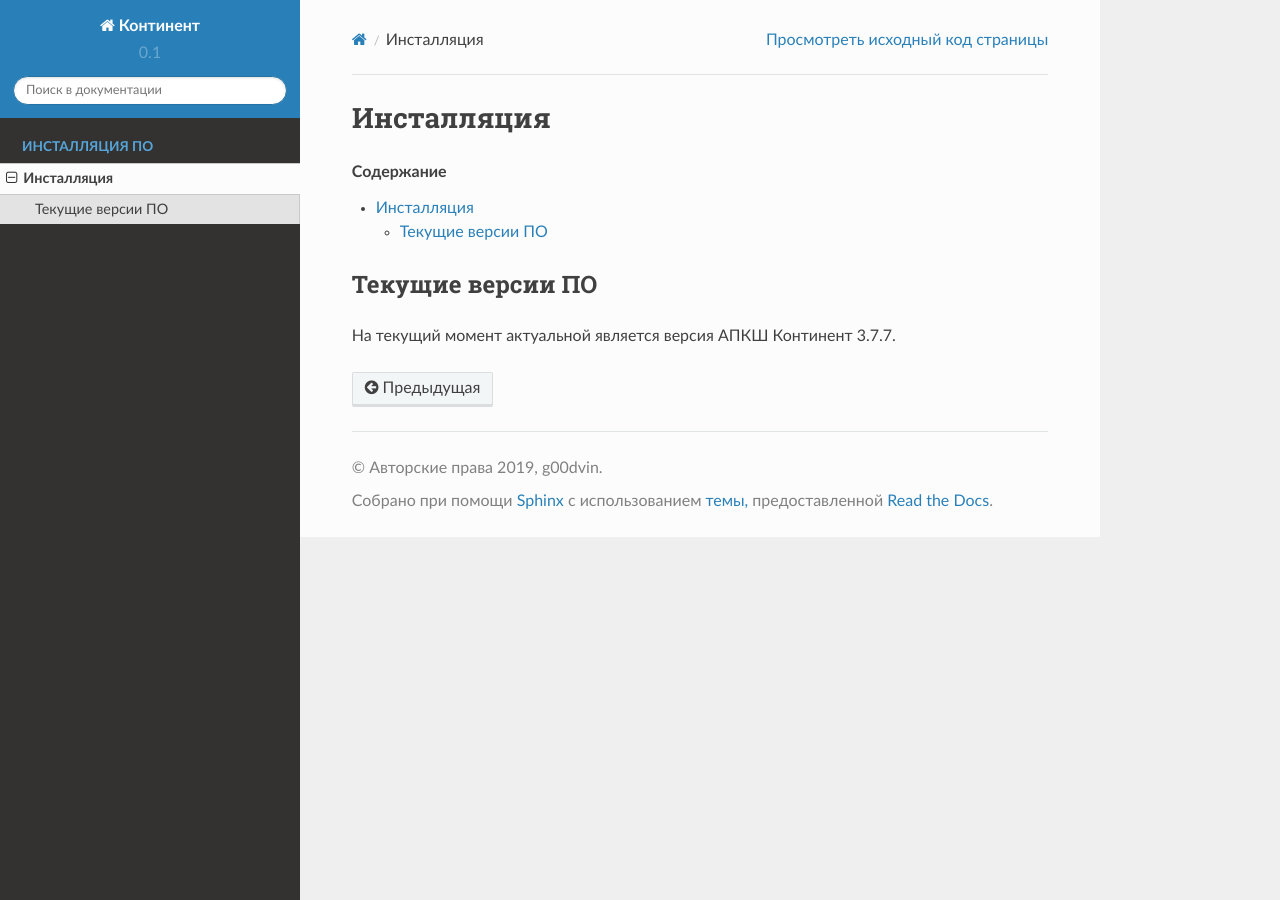
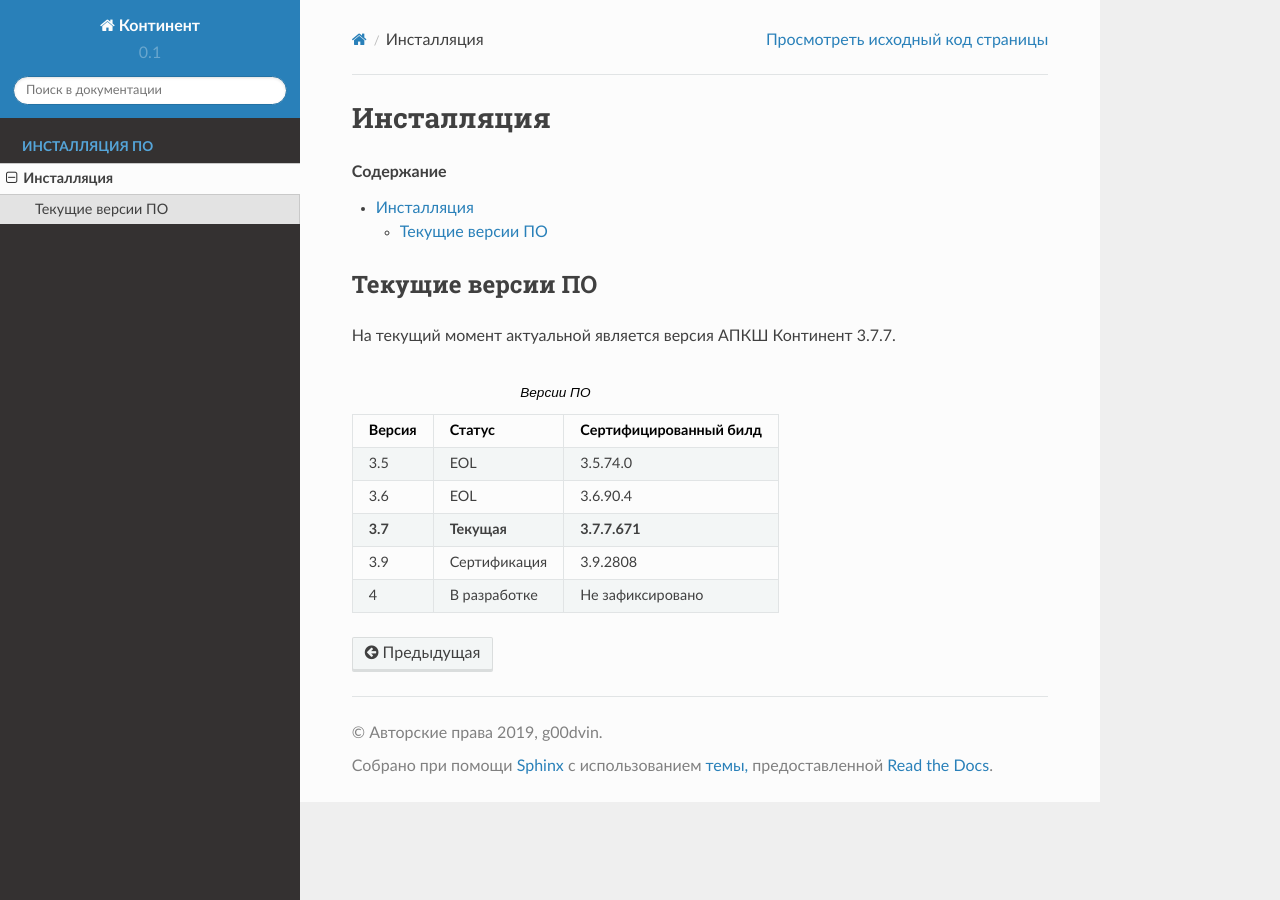
Before and after one commit to g00dvin/continent-faq, a Sphinx documentation site: the page built from docs/installation.rst, in a window 1280 px wide. Built offline with Sphinx 7.4.7 and the Read the Docs theme 2.0.0, drawn with Linux system fonts in a browser that asks for light colours.

Commit message:
no message

```diff
--- a/docs/installation.rst
+++ b/docs/installation.rst
@@ -10,12 +10,19 @@
 
 На текущий момент актуальной является версия АПКШ Континент 3.7.7.
 
-.. table::
+.. table:: Версии ПО
 
+   +---------+--------------+------------------------+
    | Версия  |    Статус    | Cертифицированный билд |
-   | ======= | ============ | ====================== |
+   |         |              |                        |
+   +=========+==============+========================+
    | 3.5     | EOL          | 3.5.74.0               |
-   | 3.6     | EOL          | 3.6.90.4               |
+   +---------+--------------+------------------------+
+   |3.6      |EOL           | 3.6.90.4               |
+   +---------+--------------+------------------------+
    | **3.7** | **Текущая**  | **3.7.7.671**          |
+   +---------+--------------+------------------------+
    | 3.9     | Сертификация | 3.9.2808               |
+   +---------+--------------+------------------------+
    | 4       | В разработке | Не зафиксировано       |
+   +---------+--------------+------------------------+
```
